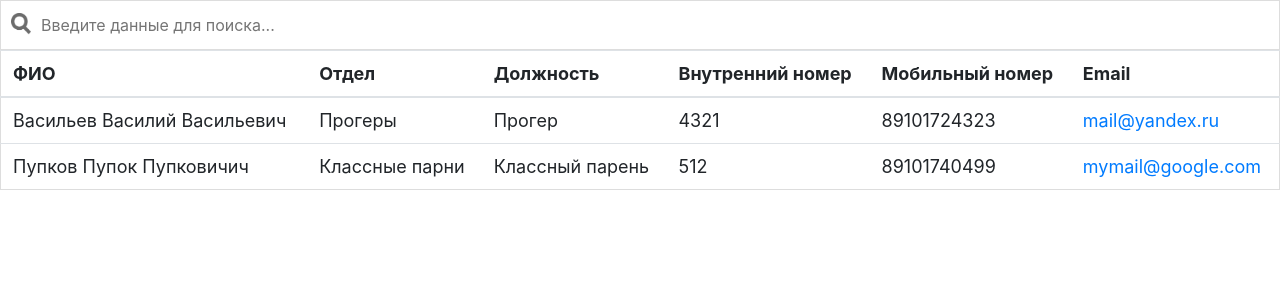
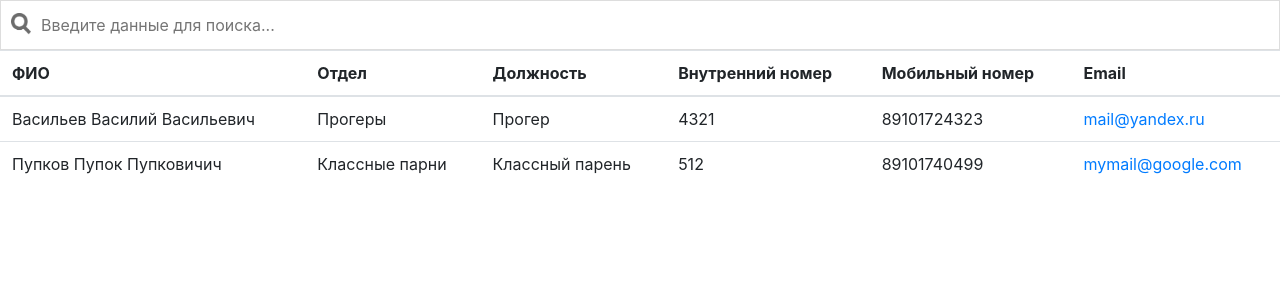
Before and after one commit to dmitry-viktorovich/phonebook, a Django app: page /phonebook/ in a window 1280 px wide. Shown: the top 300 px of the page. Run offline with Django 3.2, Linux system fonts and the light colour scheme; data comes from the database, SQL or seed files in the repository; some libraries are stand-ins or nearby versions.

Commit message:
clear style.css

```diff
--- a/mysite/phonebook/static/phonebook/style.css
+++ b/mysite/phonebook/static/phonebook/style.css
@@ -17,31 +17,3 @@
   margin-bottom: 0px;
   /* Add some space below the input */
 }
-
-#myTable {
-  border-collapse: collapse;
-  /* Collapse borders */
-  width: 100%;
-  /* Full-width */
-  border: 1px solid #ddd;
-  /* Add a grey border */
-  font-size: 18px;
-  /* Increase font-size */
-}
-
-#myTable th, #myTable td {
-  text-align: left;
-  /* Left-align text */
-  padding: 12px;
-  /* Add padding */
-}
-
-#myTable tr {
-  /* Add a bottom border to all table rows */
-  border-bottom: 1px solid #ddd;
-}
-
-#myTable tr.header, #myTable tr:hover {
-  /* Add a grey background color to the table header and on hover */
-  background-color: #f1f1f1;
-}
```
